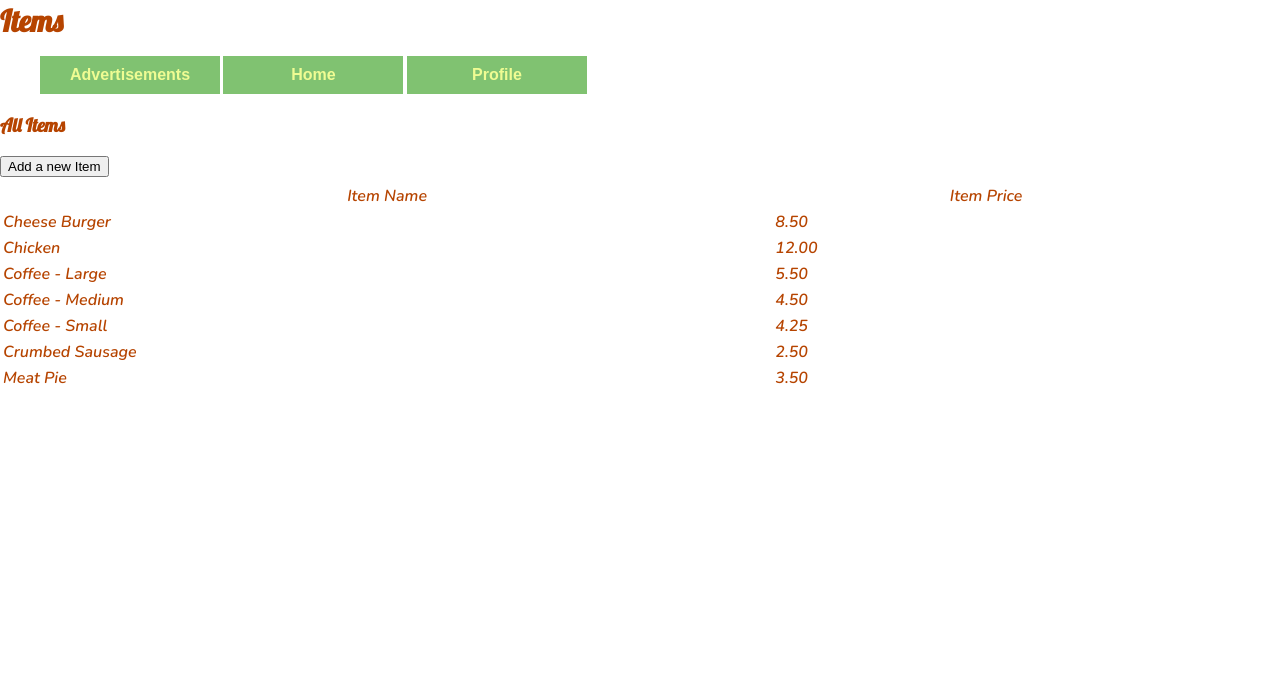
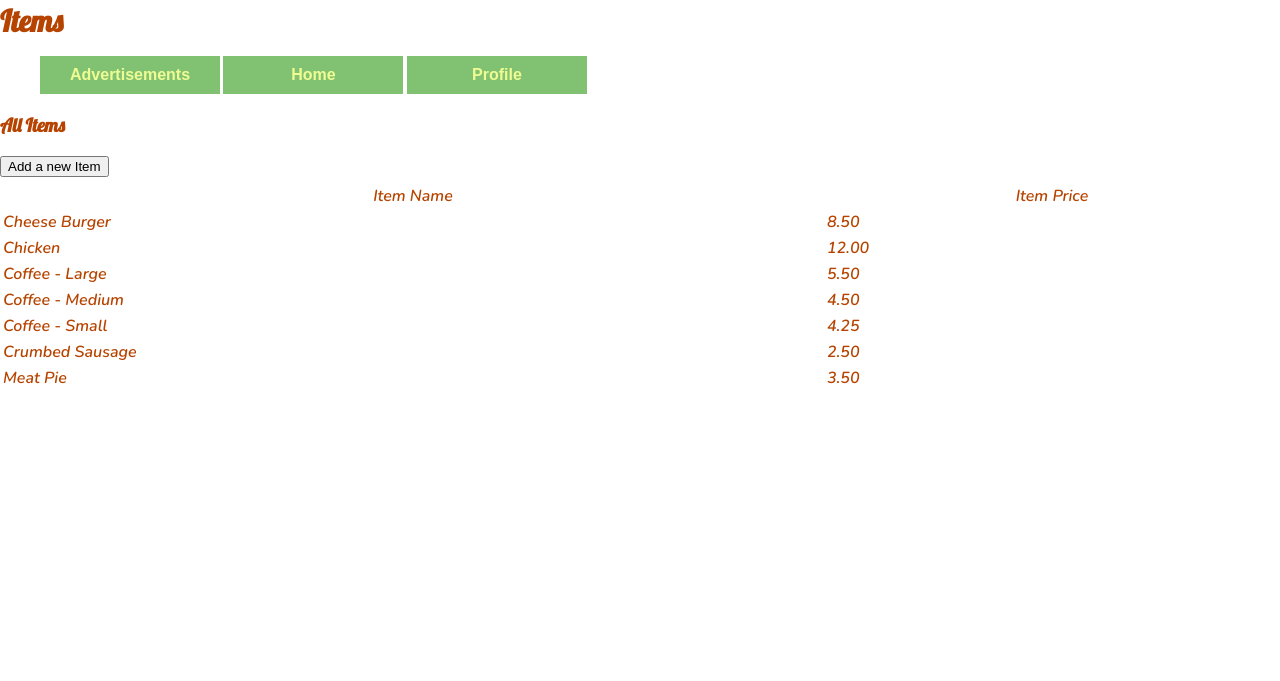
Before and after one commit to S3954897/FriendlyGFlask, a Flask app: page /items in a window 1280 px wide. Shown: the top 681 px of the page. Run offline with Flask 3, Linux system fonts and the light colour scheme; a user stored in the database is signed in; some libraries are stand-ins or nearby versions.

Commit message:
table layout

```diff
--- a/website/static/style.css
+++ b/website/static/style.css
@@ -19,7 +19,7 @@
 
 body {
     background: #ffffff;
-    width: 1200px;
+    width: 1280px;
     height: 680px;
     font-family: 'Lobster', sans-serif;
     font-size: 1rem;
```
